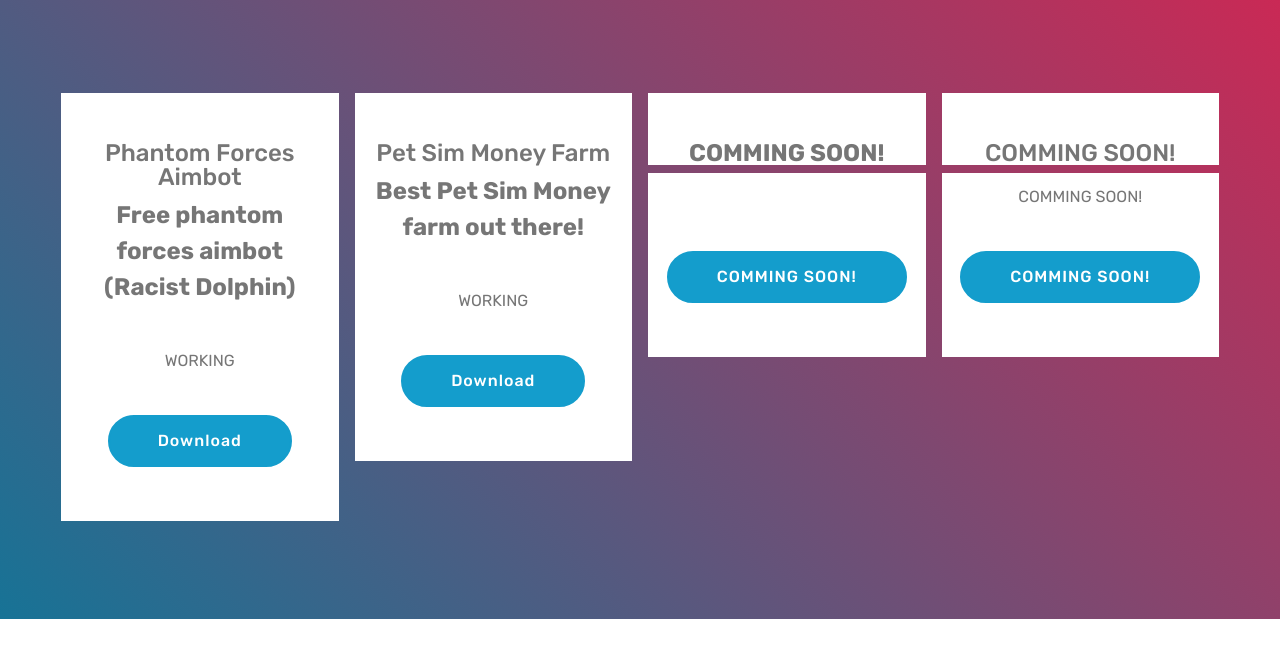
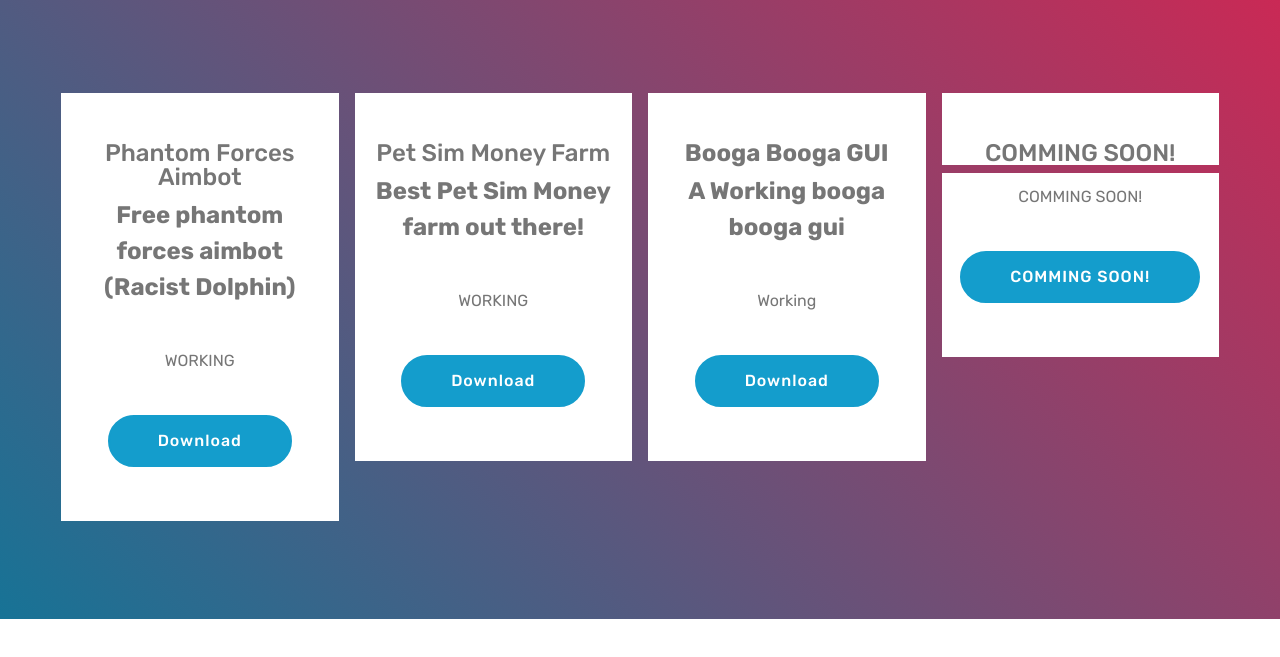
Before and after one commit to TruzScripts/Truz-Scripts, a plain HTML site: page Scripts.html in a window 1280 px wide. Shown: the part 91-748 px from the top of the page. Drawn offline with Linux system fonts and the light colour scheme.

Commit message:
Add files via upload

```diff
--- a/Scripts.html
+++ b/Scripts.html
@@ -53,7 +53,7 @@
     </nav>
 </section>
 
-<section class="engine"><a href="https://mobirise.info/x">free css templates</a></section><section once="" class="cid-r8gNk0IFJP" id="footer6-5">
+<section class="engine"><a href="https://mobirise.info/n">simple site templates</a></section><section once="" class="cid-r8gNk0IFJP" id="footer6-5">
 
 
 
@@ -119,9 +119,9 @@
 
             <div class="plan col-12 mx-2 my-2 justify-content-center col-lg-3">
                 <div class="plan-header text-center pt-5">
-                    <h3 class="plan-title mbr-fonts-style display-5"><strong>COMMING SOON!</strong></h3>
+                    <h3 class="plan-title mbr-fonts-style display-5"><strong>Booga Booga GUI</strong></h3>
                     <div class="plan-price">
-                        <span class="price-value mbr-fonts-style display-5"></span>
+                        <span class="price-value mbr-fonts-style display-5">A Working booga booga gui</span>
                         <span class="price-figure mbr-fonts-style display-1"></span>
                         <small class="price-term mbr-fonts-style display-7"></small>
                     </div>
@@ -129,10 +129,10 @@
                 <div class="plan-body pb-5">
                     <div class="plan-list align-center">
                         <ul class="list-group list-group-flush mbr-fonts-style display-7">
-                            <li class="list-group-item"><br></li>
+                            <li class="list-group-item">Working</li>
                         </ul>
                     </div>
-                    <div class="mbr-section-btn text-center pt-4"><a href="https://truzscripts.github.io/Truz-Scripts/" class="btn btn-primary display-4">COMMING SOON!</a></div>
+                    <div class="mbr-section-btn text-center pt-4"><a href="https://shrinkearn.com/upSO" class="btn btn-primary display-4">Download</a></div>
                 </div>
             </div>
 
```
Also changed, not shown: index.html (+1 -1 lines), 1 other file.
